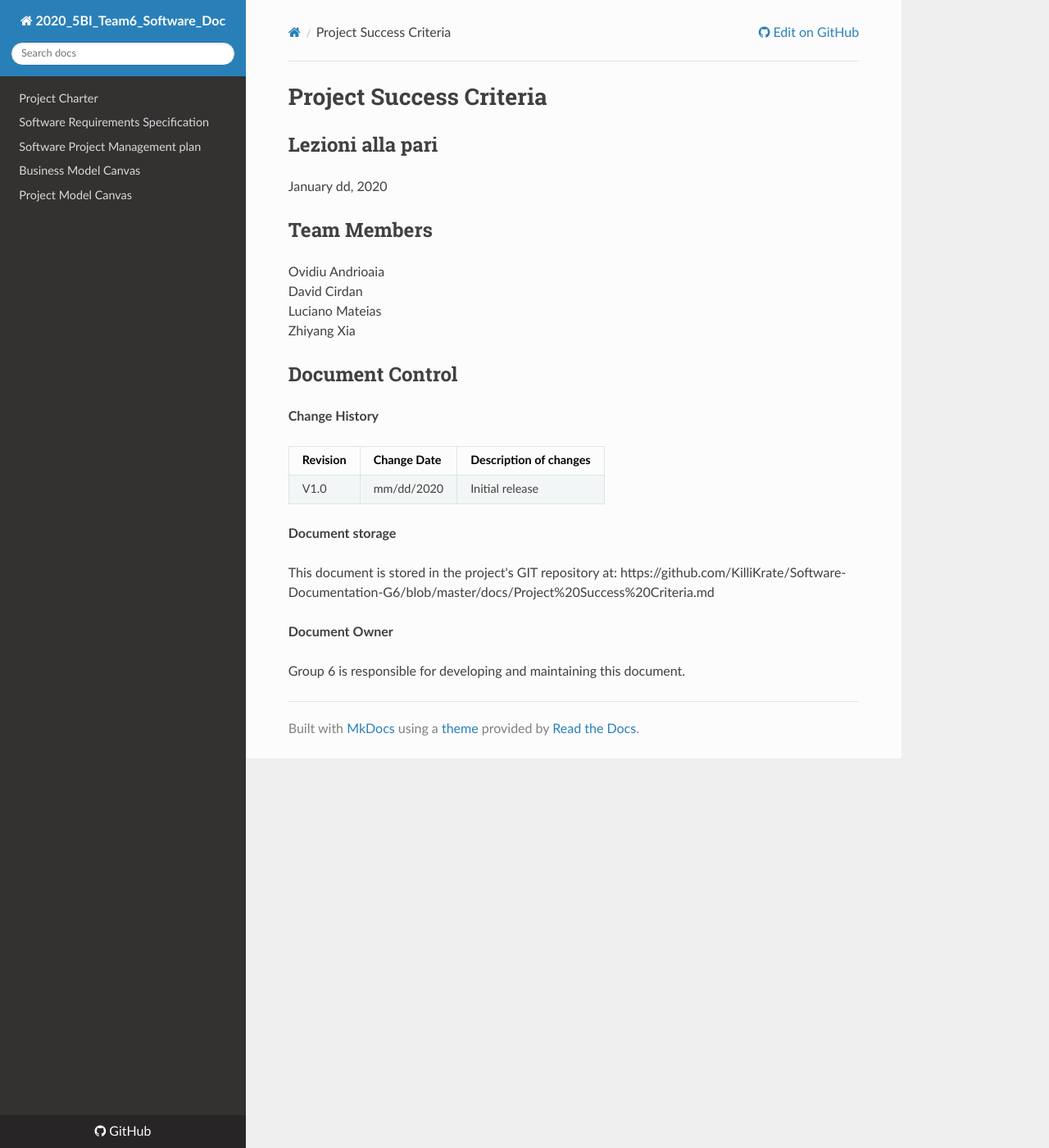
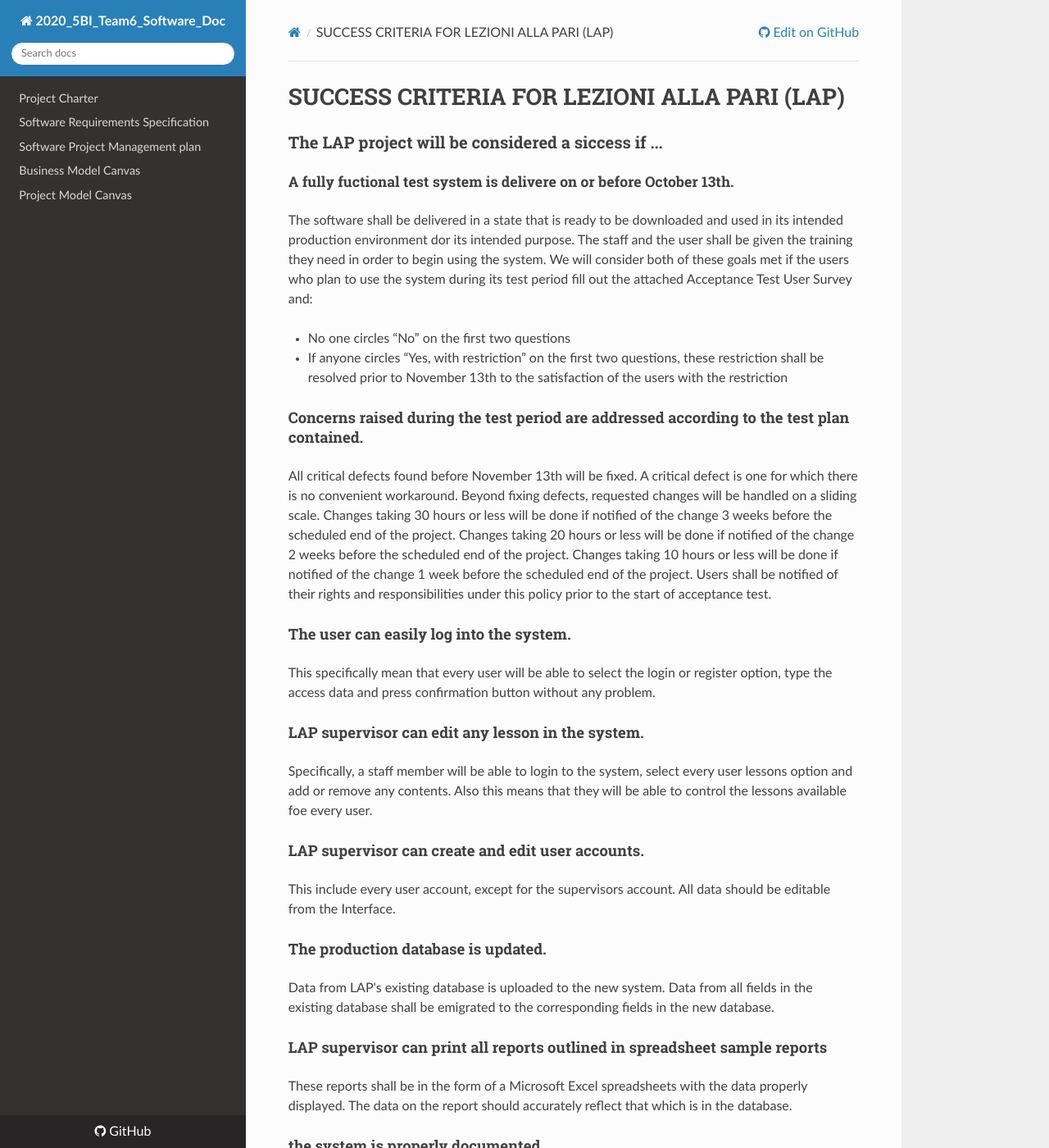
Before and after one commit to KilliKrate/Software-Documentation-G6, an MkDocs documentation site: the page built from docs/Project Success Criteria/index.md, in a window 1280 px wide and 1400 px high. Shown: the whole window at 82% size. Built offline with MkDocs 1.6.1, drawn with Linux system fonts in a browser that asks for light colours; nearby versions of some CDN libraries; some of the changed text lies outside the part shown.

Commit message:
Update success criteria

```diff
--- a/docs/Project Success Criteria/index.md
+++ b/docs/Project Success Criteria/index.md
@@ -1,27 +1,96 @@
-# Project Success Criteria
 
-## Lezioni alla pari
-January dd, 2020
+# SUCCESS CRITERIA  FOR LEZIONI ALLA PARI (LAP)
+### The LAP project will be considered a siccess if ...
 
-## Team Members
-Ovidiu Andrioaia
-David Cirdan
-Luciano Mateias
-Zhiyang Xia
+##### A fully fuctional test system is delivere on or before October 13th.
 
+The software shall be delivered in a state that is ready to be downloaded and used in its intended production environment dor its intended purpose. The staff and the user shall be given the training they need in order to begin using the system. We will consider both of these goals met if the users who plan to use the system during its test period fill out the attached Acceptance Test User Survey and:
 
-## Document Control
-**Change History**
+*	No one circles “No” on the first two questions
+*	If anyone circles “Yes, with restriction” on the first two questions, these restriction shall be resolved prior to November 13th to the satisfaction of the users with the restriction
 
-| Revision | Change Date | Description of changes |
-| -------- | ----------- | ---------------------- |
-| V1.0     | mm/dd/2020  | Initial release        |
+#### Concerns raised during the test period are addressed according to the test plan contained.
 
-**Document storage**
+All critical defects found before November 13th will be fixed. A critical defect is one for which there is no convenient workaround. Beyond fixing defects, requested changes will be handled on a sliding scale. Changes taking 30 hours or less will be done if notified of the change 3 weeks before the scheduled end of the project. Changes taking 20 hours or less will be done if notified of the change 2 weeks before the scheduled end of the project. Changes taking 10 hours or less will be done if notified of the change 1 week before the scheduled end of the project.
+Users shall be notified of their rights and responsibilities under this policy prior to the start of acceptance test.
 
-This document is stored in the project's GIT repository at:
-https://github.com/KilliKrate/Software-Documentation-G6/blob/master/docs/Project%20Success%20Criteria.md
+#### The user can easily log into the system.
 
-**Document Owner**
+This specifically mean that every user will be able to select the login or register option, type the access data and press confirmation button without any problem.
 
-Group 6 is responsible for developing and maintaining this document.
+#### LAP supervisor can edit any lesson in the system.
+
+Specifically, a staff member will be able to login to the system, select every user lessons option and add or remove any contents. Also this means that they will be able to control the lessons available foe every user.
+
+#### LAP supervisor can create and edit user accounts.
+
+This include every user account, except for the supervisors account. All data should be editable from the Interface.
+
+#### The production database is updated.
+
+Data from LAP's existing database is uploaded to the new system. Data from all fields in the existing database shall be emigrated to the corresponding fields in the new database.
+
+#### LAP supervisor can print all reports outlined in spreadsheet sample reports
+
+These reports shall be in the form of a Microsoft Excel spreadsheets with the data properly displayed. The data on the report should accurately reflect that which is in the database.
+
+#### the system is properly documented
+
+First, a user manual shall be produced and included with the system. This user manual shall be easy to understand for non-technical users familiar with basic Internet and spreadsheet concepts. This manual shall explain only how to use all features of the system.
+Second, a system manual shall be produced. This system manual shall consist of the architecture document, as well as any additional material required to provide a technician with all necessary information needed to maintain and update the system. A single read through of this document and no more than 2 hours looking at the code should provide an appropriately skilled technician with all the information necessary to understand the system and make simple changes such as add a lesson to a generated report.
+
+#### Signatures
+
+Project sponsor: ITI G. Marconi
+___
+
+Ovidiu Costin Andrioaia, Project Manager
+___
+Nadia Dallago, Lorenzo de Carli, Customer Representative
+___
+
+#### LAP Acceptance Test User Surver
+
+1. Is the system installed and functioning adequately such that you can begin using it in its production environment for its intended purpose?
+
+[&nbsp;&nbsp;&nbsp;] No
+
+[&nbsp;&nbsp;&nbsp;] Yes
+
+[&nbsp;&nbsp;&nbsp;] Yes, with some reservations:
+
+&nbsp;&nbsp;&nbsp;&nbsp;&nbsp;&nbsp;&nbsp;&nbsp;___________________________________________________________________________________
+&nbsp;&nbsp;&nbsp;&nbsp;&nbsp;&nbsp;&nbsp;&nbsp;___________________________________________________________________________________
+&nbsp;&nbsp;&nbsp;&nbsp;&nbsp;&nbsp;&nbsp;&nbsp;___________________________________________________________________________________
+&nbsp;&nbsp;&nbsp;&nbsp;&nbsp;&nbsp;&nbsp;&nbsp;___________________________________________________________________________________
+
+2.	Do you feel that you have been given the training and documentation you need in order to begin using the system?
+
+[&nbsp;&nbsp;&nbsp;] No
+
+[&nbsp;&nbsp;&nbsp;] Yes
+
+[&nbsp;&nbsp;&nbsp;] Yes, with some reservations:
+
+&nbsp;&nbsp;&nbsp;&nbsp;&nbsp;&nbsp;&nbsp;&nbsp;___________________________________________________________________________________
+&nbsp;&nbsp;&nbsp;&nbsp;&nbsp;&nbsp;&nbsp;&nbsp;___________________________________________________________________________________
+&nbsp;&nbsp;&nbsp;&nbsp;&nbsp;&nbsp;&nbsp;&nbsp;___________________________________________________________________________________
+&nbsp;&nbsp;&nbsp;&nbsp;&nbsp;&nbsp;&nbsp;&nbsp;___________________________________________________________________________________
+
+3.	Are there any other desired system features, beyond what is available today? If so, state the feature and indicate its priority.
+
+[&nbsp;&nbsp;&nbsp;] No
+
+[&nbsp;&nbsp;&nbsp;] Yes:
+
+&nbsp;&nbsp;&nbsp;&nbsp;&nbsp;&nbsp;&nbsp;&nbsp;Feature: _____________________________________________________________________________
+&nbsp;&nbsp;&nbsp;&nbsp;&nbsp;&nbsp;&nbsp;&nbsp;___________________________________________________________________________________
+&nbsp;&nbsp;&nbsp;&nbsp;&nbsp;&nbsp;&nbsp;&nbsp;___________________________________________________________________________________
+
+&nbsp;&nbsp;&nbsp;&nbsp;&nbsp;&nbsp;&nbsp;&nbsp;Priority: Low / Medium / High
+
+&nbsp;&nbsp;&nbsp;&nbsp;&nbsp;&nbsp;&nbsp;&nbsp;Feature: _____________________________________________________________________________
+&nbsp;&nbsp;&nbsp;&nbsp;&nbsp;&nbsp;&nbsp;&nbsp;___________________________________________________________________________________
+&nbsp;&nbsp;&nbsp;&nbsp;&nbsp;&nbsp;&nbsp;&nbsp;___________________________________________________________________________________
+
+&nbsp;&nbsp;&nbsp;&nbsp;&nbsp;&nbsp;&nbsp;&nbsp;Priority: Low / Medium / High
```
